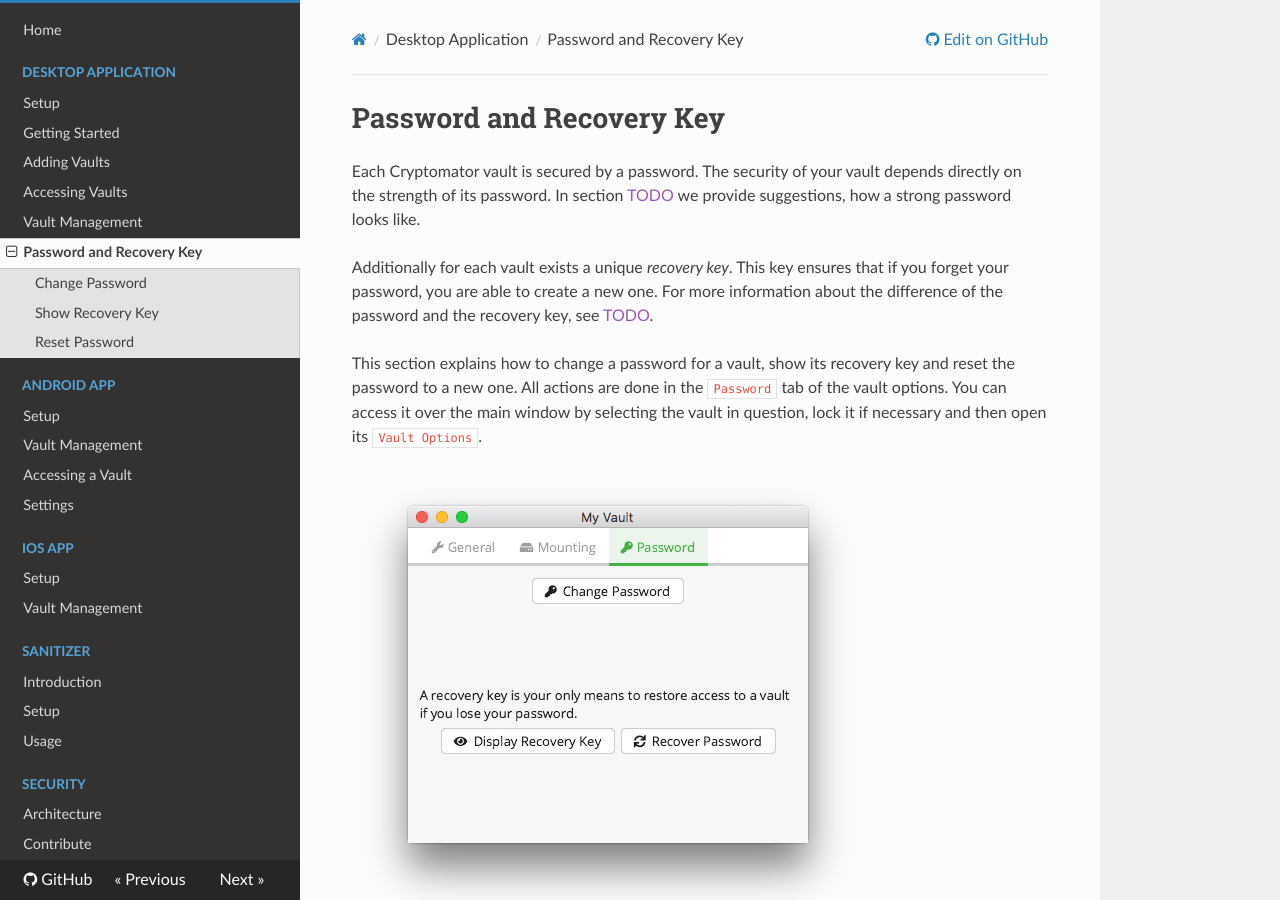
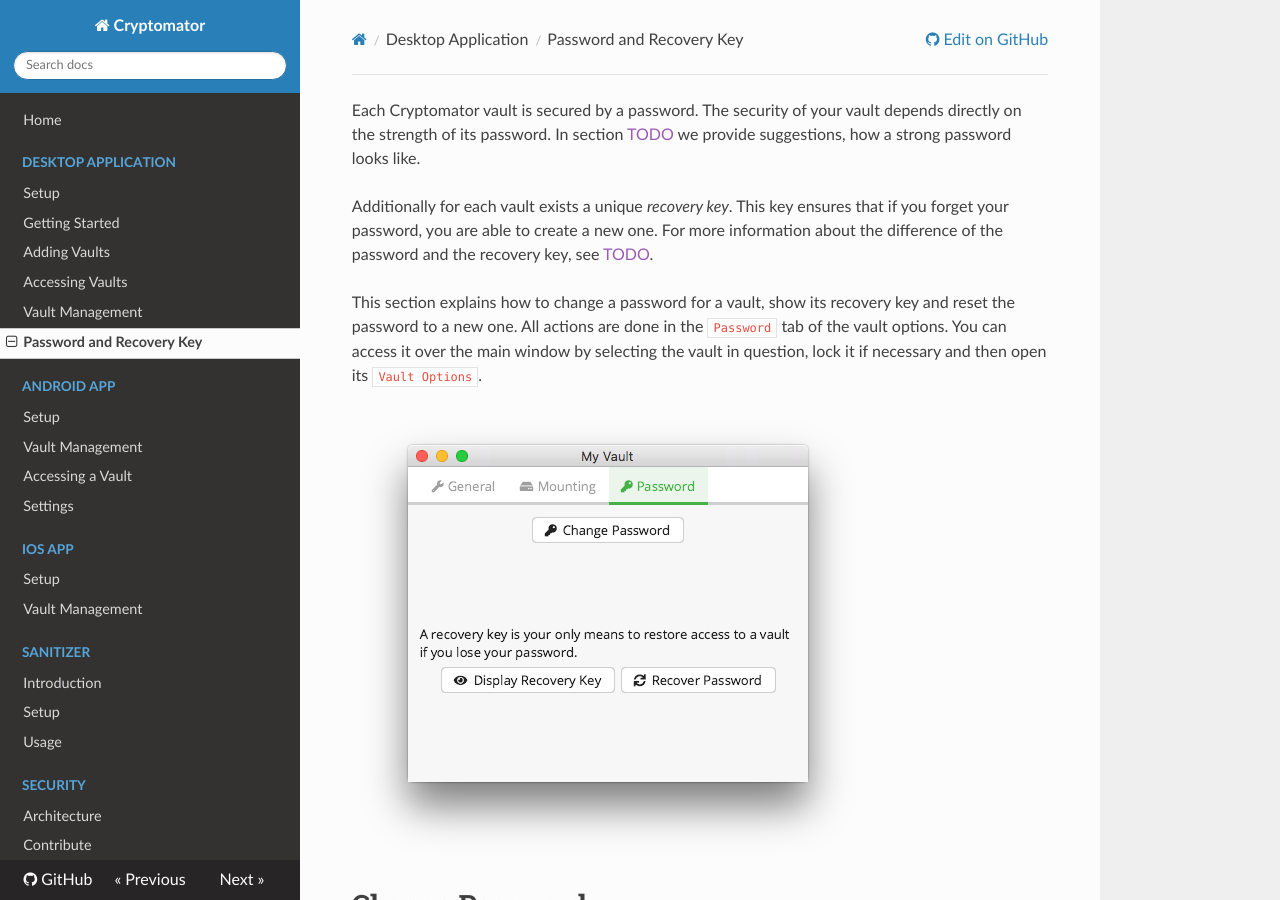
Before and after one commit to cryptomator/docs, an MkDocs documentation site: the page built from docs/desktop/password-and-recovery-key.md, in a window 1280 px wide and 900 px high. Built offline with MkDocs 1.6.1, drawn with Linux system fonts in a browser that asks for light colours; nearby versions of some CDN libraries.

Commit message:
fit password-and-recoverykey dialog to older mkdocs version

```diff
--- a/docs/desktop/password-and-recovery-key.md
+++ b/docs/desktop/password-and-recovery-key.md
@@ -1,4 +1,4 @@
-# Password and Recovery Key
+[//]: # (Password and Recovery Key)
 
 Each Cryptomator vault is secured by a password.
 The security of your vault depends directly on the strength of its password.
@@ -15,7 +15,7 @@
 
 ![Vault options allowing you to enter a recovery key](../img/desktop/vault-options-password.png)
 
-## Change Password
+# Change Password
 You can change the password of an already existing vault.
 The only thing you need is to remember the current one.
 
@@ -40,7 +40,7 @@
 
     If you like to encrypt your vault files with a new, stronger password, you need to create a new vault and drag the data from the old to the new one. Make sure to wipe all backups of the old vault afterwards.
 
-## Show Recovery Key
+# Show Recovery Key
 
 Regardless of wether you chose to show the recovery key during vault creation or not, it always exists.
 Hence, you can view it at a later point in time.
@@ -57,7 +57,7 @@
 You can copy it to your clipboard or print it to paper.
 If you are finished, close the window with the `Done` button.
 
-## Reset Password
+# Reset Password
 
 If you forgot the password for a vault, saved the recovery key somewhere external, you are able to define a new password and have access to the vault again.
 
```
